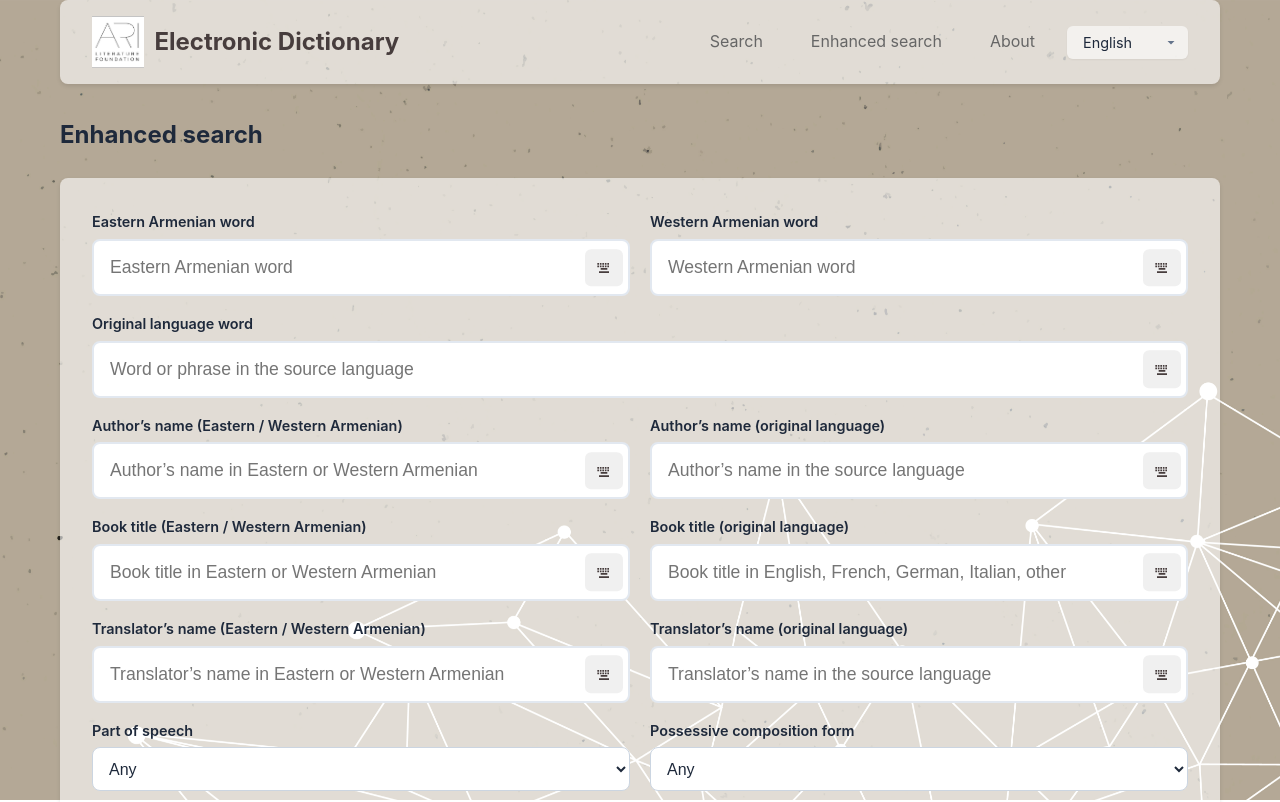
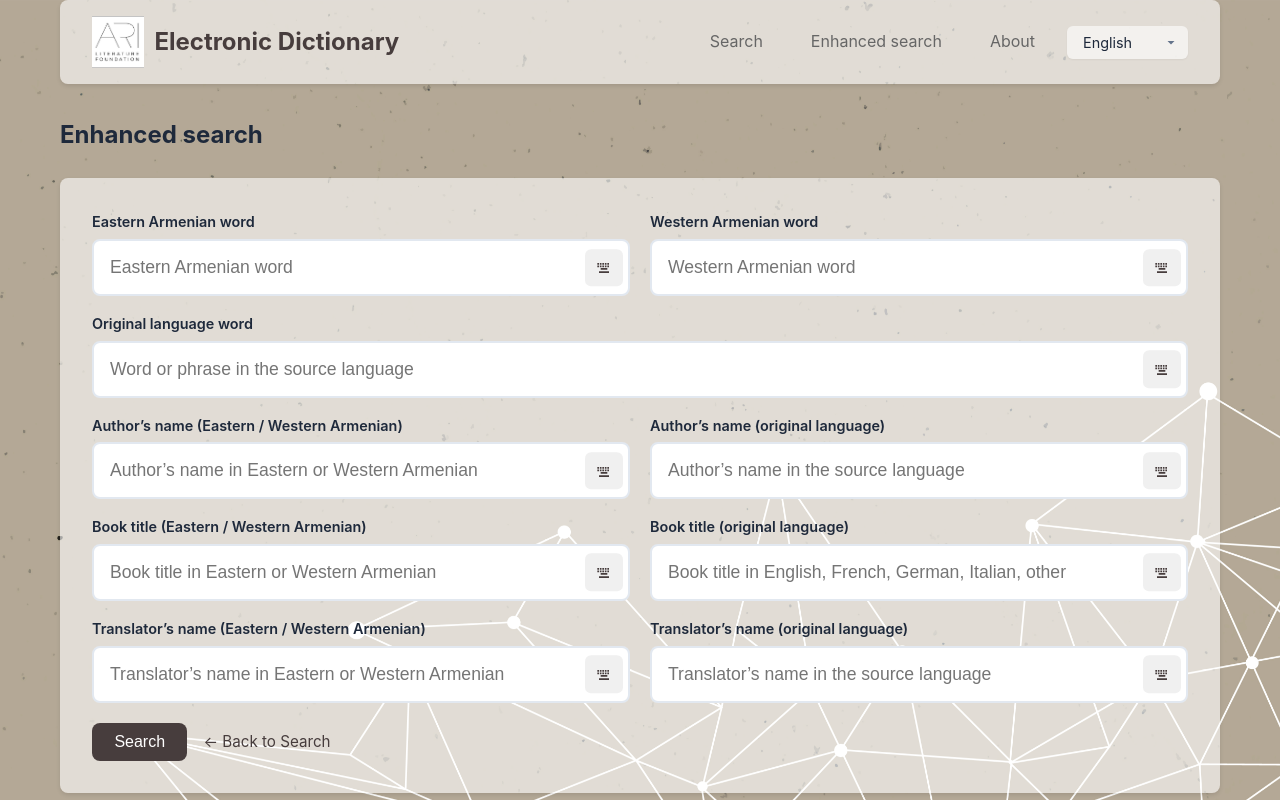
Before and after one commit to telman1/word-search, a Next.js app in the folder frontend-next/: page /enhanced-search in a window 1280 px wide. Shown: the top 802 px of the page. Built offline with nearby package versions, Linux system fonts and the light colour scheme.

Commit message:
remove 2 columns

```diff
--- a/frontend-next/src/app/enhanced-search/page.jsx
+++ b/frontend-next/src/app/enhanced-search/page.jsx
@@ -5,12 +5,6 @@ import Link from 'next/link'
 import { useLanguage } from '../../contexts/LanguageContext'
 import { buildEnhancedWordEntriesQuery } from '../../lib/strapi-query'
 import SearchInputWithKeyboard from '../../components/SearchInputWithKeyboard'
-import {
-  PART_OF_SPEECH_VALUES,
-  POSSESSIVE_FORM_VALUES,
-  labelPartOfSpeech,
-  labelPossessiveForm,
-} from '../../lib/word-entry-enum-labels'
 
 function armenianWordDisplay(entry) {
   const e = entry.wordUnitEasternArmenian || ''
@@ -20,7 +14,7 @@ function armenianWordDisplay(entry) {
 }
 
 export default function EnhancedSearchPage() {
-  const { t, language } = useLanguage()
+  const { t } = useLanguage()
   const initial = useMemo(
     () => ({
       easternArmenian: '',
@@ -32,8 +26,6 @@ export default function EnhancedSearchPage() {
       bookOriginal: '',
       translatorArmenian: '',
       translatorOriginal: '',
-      partOfSpeech: '',
-      possessiveCompositionForm: '',
     }),
     []
   )
@@ -180,36 +172,6 @@ export default function EnhancedSearchPage() {
               autoComplete="off"
             />
           </label>
-          <label className="enhanced-field">
-            <span className="enhanced-field-label">{t('enhancedSearch.labelPartOfSpeech')}</span>
-            <select
-              className="search-input enhanced-select"
-              value={form.partOfSpeech}
-              onChange={(e) => setField('partOfSpeech', e.target.value)}
-            >
-              <option value="">{t('enhancedSearch.filterAny')}</option>
-              {PART_OF_SPEECH_VALUES.map((v) => (
-                <option key={v} value={v}>
-                  {labelPartOfSpeech(v, language, t)}
-                </option>
-              ))}
-            </select>
-          </label>
-          <label className="enhanced-field">
-            <span className="enhanced-field-label">{t('enhancedSearch.labelPossessiveForm')}</span>
-            <select
-              className="search-input enhanced-select"
-              value={form.possessiveCompositionForm}
-              onChange={(e) => setField('possessiveCompositionForm', e.target.value)}
-            >
-              <option value="">{t('enhancedSearch.filterAny')}</option>
-              {POSSESSIVE_FORM_VALUES.map((v) => (
-                <option key={v} value={v}>
-                  {labelPossessiveForm(v, language, t)}
-                </option>
-              ))}
-            </select>
-          </label>
         </div>
 
         {error && <div className="error">{error}</div>}
@@ -234,7 +196,7 @@ export default function EnhancedSearchPage() {
                 <div className="original-word">{entry.wordUnitOriginalLanguage}</div>
                 <div className="armenian-word">{armenianWordDisplay(entry)}</div>
               </Link>
-              <EnhancedResultFields entry={entry} t={t} language={language} />
+              <EnhancedResultFields entry={entry} t={t} />
             </article>
           ))}
         </div>
@@ -247,7 +209,7 @@ export default function EnhancedSearchPage() {
   )
 }
 
-function EnhancedResultFields({ entry, t, language }) {
+function EnhancedResultFields({ entry, t }) {
   const author = entry.book?.author
   const rows = []
 
@@ -304,20 +266,6 @@ function EnhancedResultFields({ entry, t, language }) {
       value: entry.contextualPassageOriginal,
     })
   }
-  if (entry.partOfSpeech) {
-    rows.push({
-      key: 'r17',
-      label: t('enhancedSearch.result17'),
-      value: labelPartOfSpeech(entry.partOfSpeech, language, t),
-    })
-  }
-  if (entry.possessiveCompositionForm) {
-    rows.push({
-      key: 'r18',
-      label: t('enhancedSearch.result18'),
-      value: labelPossessiveForm(entry.possessiveCompositionForm, language, t),
-    })
-  }
   if (author?.nameArmenian) {
     rows.push({
       key: 'r11',
```
Also changed, not shown: frontend-next/src/lib/strapi-query.js.
